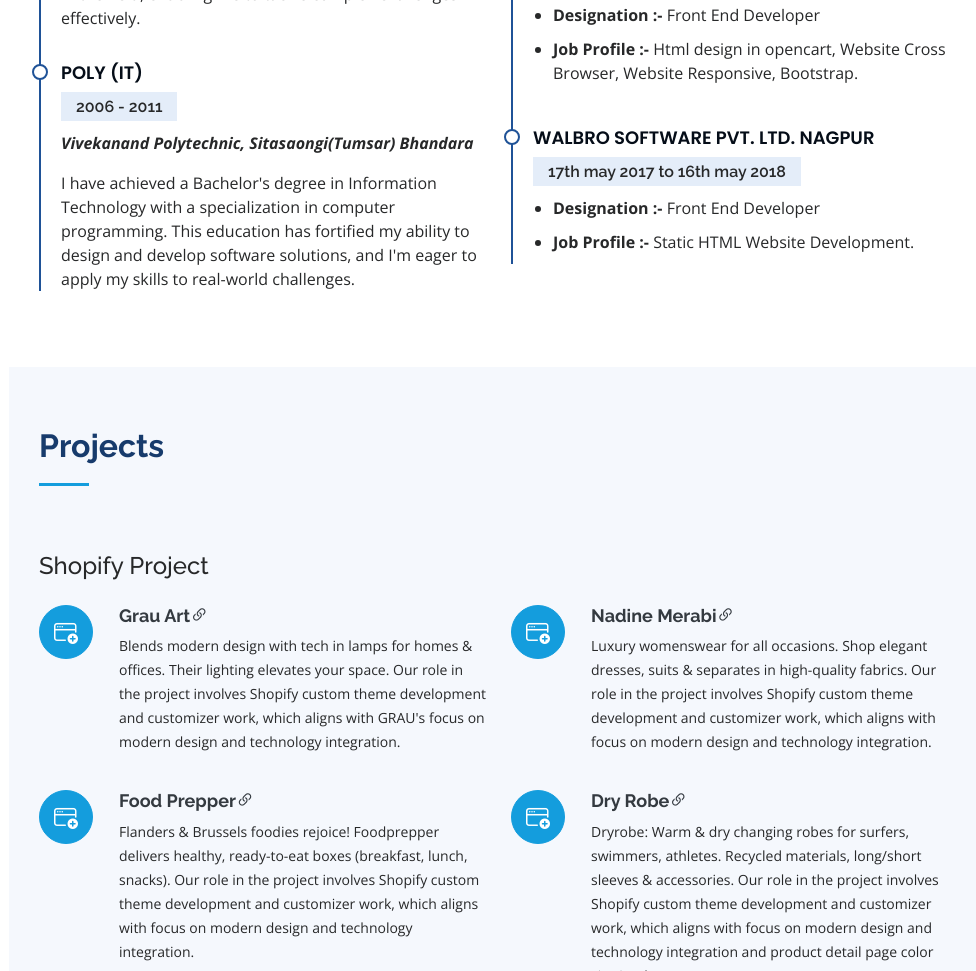
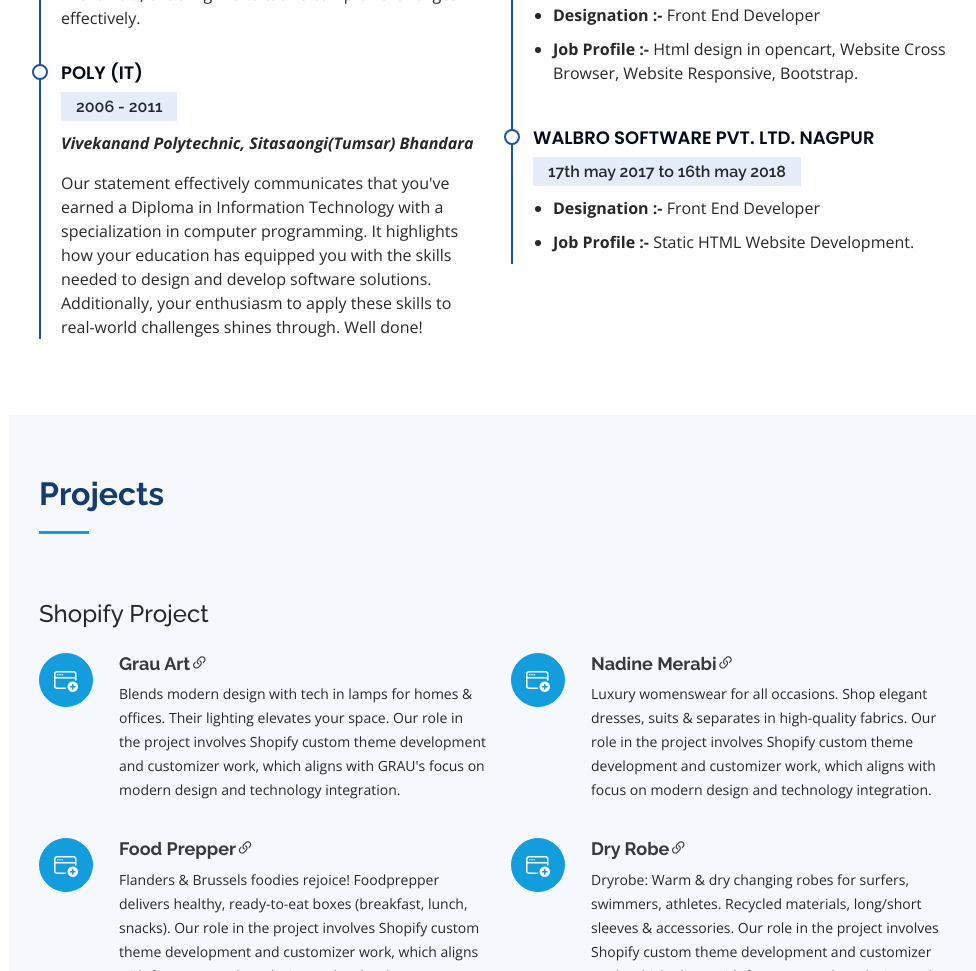
Before and after one commit to prempatle/prem-portfolio, a plain HTML site: page index.html in a window 1280 px wide. Shown: the part 3102-4073 px from the top of the page, without its empty margins (291-1267 px from the left). Drawn offline with nearby package versions, Linux system fonts and the light colour scheme.

Commit message:
Update index.html
change

```diff
--- a/index.html
+++ b/index.html
@@ -290,7 +290,7 @@
               <h4>Poly (IT)</h4>
               <h5>2006 - 2011</h5>
               <p><em><strong>Vivekanand Polytechnic, Sitasaongi(Tumsar) Bhandara</strong></em></p>
-              <p>I have achieved a Bachelor's degree in Information Technology with a specialization in computer programming. This education has fortified my ability to design and develop software solutions, and I'm eager to apply my skills to real-world challenges.</p>
+              <p>Our statement effectively communicates that you've earned a Diploma in Information Technology with a specialization in computer programming. It highlights how your education has equipped you with the skills needed to design and develop software solutions. Additionally, your enthusiasm to apply these skills to real-world challenges shines through. Well done!</p>
             </div>
           </div>
           <div class="col-lg-6" data-aos="fade-up" data-aos-delay="100">
```
